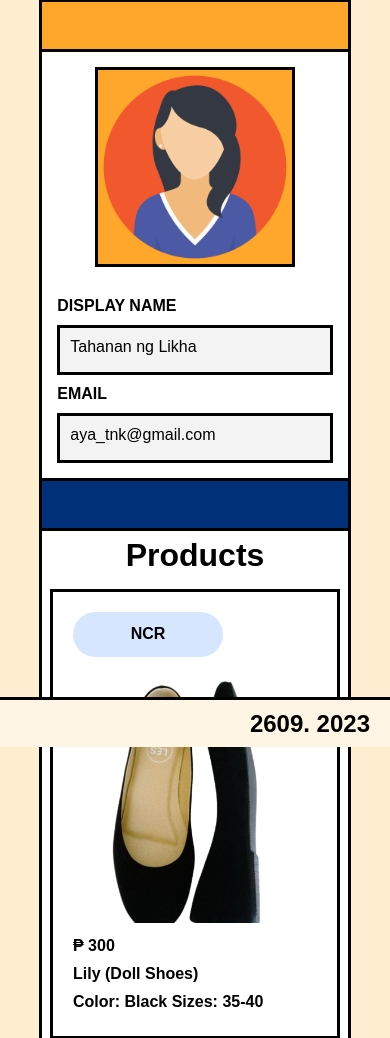
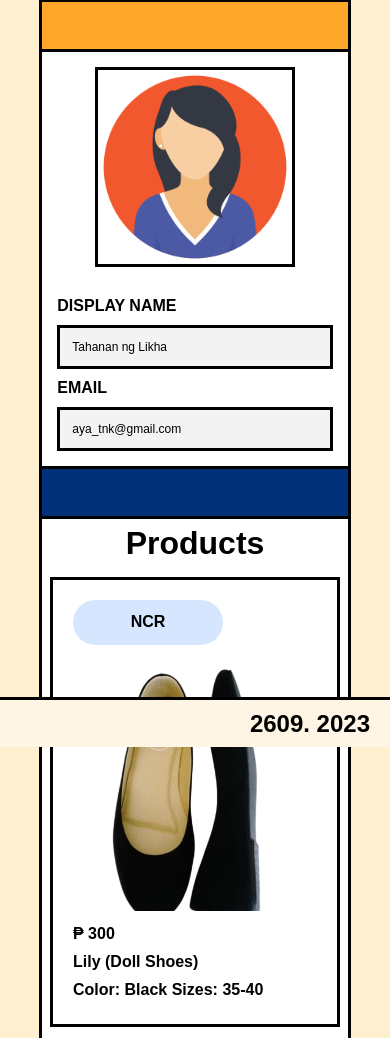
Before and after one commit to JuliaMelle/2ITG_grp2_LuzViMinda, a PHP site: page /general/view_user_specific.php?user_id=26 in a window 390 px wide. Shown: the part 97-1135 px from the top of the page. Run offline with PHP 8.4, Linux system fonts and the light colour scheme; data comes from the database, SQL or seed files in the repository.

Commit message:
fixed responsiveness

```diff
--- a/seller/acc-page-seller.php
+++ b/seller/acc-page-seller.php
@@ -91,7 +91,7 @@ if (isset($_SESSION['loggedin'])) {
                         <h3 class="identifiers">DISPLAY NAME</h3>
                             <input class="box" value="<?php echo $row['business_name'] ?>" name="business_name"></input>
 
-                            <h3 class="identifiers">USER NAME</h3>
+                            <h3 class="identifiers">USERNAME</h3>
                             <input class="box" value="<?php echo $row['username'] ?>" name="username"></input>
 
                             <h3 class="identifiers">CHANGE PASSWORD</h3>
--- a/styles/acc-page-seller2.css
+++ b/styles/acc-page-seller2.css
@@ -258,7 +258,7 @@ h3 {
   .profile-img {
     width: 50vh;
     height: 50vh;
-    background-color: var(--orange);
+    background-color: white;
   }
 
   .details {
@@ -289,7 +289,8 @@ h3 {
   .profile-img {
     width: 200px;
     height: 200px;
-    background-color: var(--orange);
+    background-color:white;
   }
 }
+
 /* GUSTO KO LANG MAG COMMIT */
--- a/styles/seller-account.css
+++ b/styles/seller-account.css
@@ -89,7 +89,7 @@ a {
   height: 50px;
   background-color: var(--gray);
   border: 3px solid var(--black);
-  padding: 10px;
+  padding: 12px;
 }
 
 .card {
@@ -189,7 +189,7 @@ h3 {
     .profile-img {
         width: 50%;
         height: 300px;
-        background-color: var(--orange);
+        background-color: white;
       }
 
       .details {
@@ -203,9 +203,10 @@ h3 {
 
     .box {
         width: 100%;
-        height: 50px;
+        height: 100%;
         background-color: var(--gray);
         border: 3px solid var(--black);
+        font-size: 12px;
       }
 
 }
@@ -214,6 +215,23 @@ h3 {
     .profile-img {
         width: 200px;
         height: 200px;
-        background-color: var(--orange);
+        background-color: white;
       }
+      .box {
+        width: 100%;
+        height: 100%;
+        background-color: var(--gray);
+        border: 3px solid var(--black);
+        font-size: 12px;
+        }
 }
+
+@media (max-width: 367px) {
+  .box {
+    width: 100%;
+    height: 100%;
+    background-color: var(--gray);
+    border: 3px solid var(--black);
+    font-size: 12px;
+    }
+  }
```
